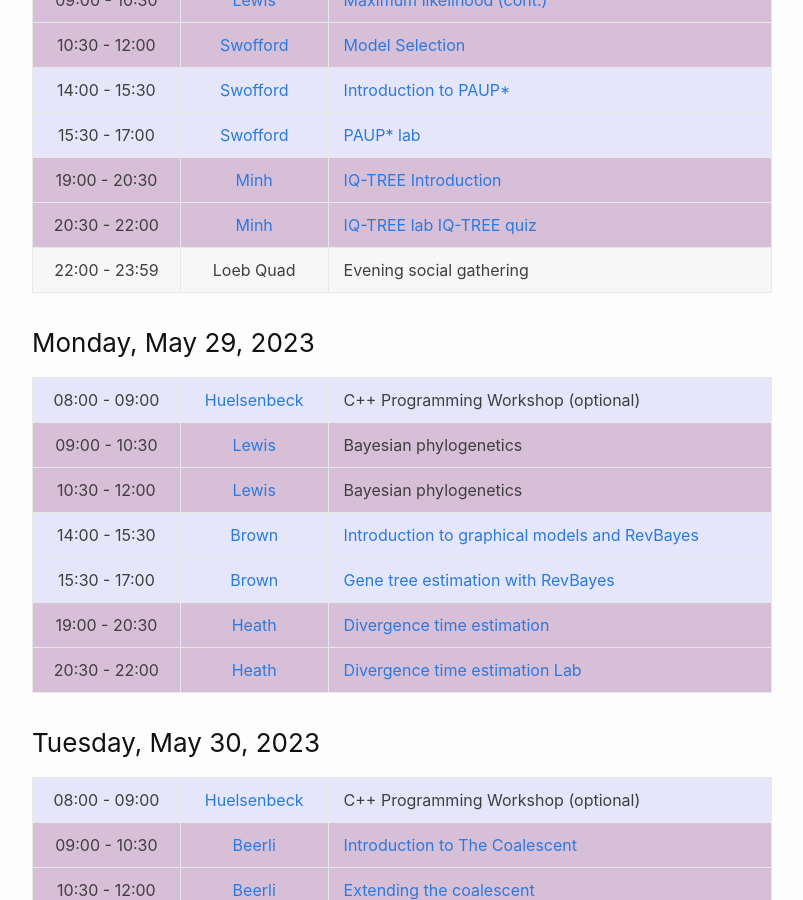
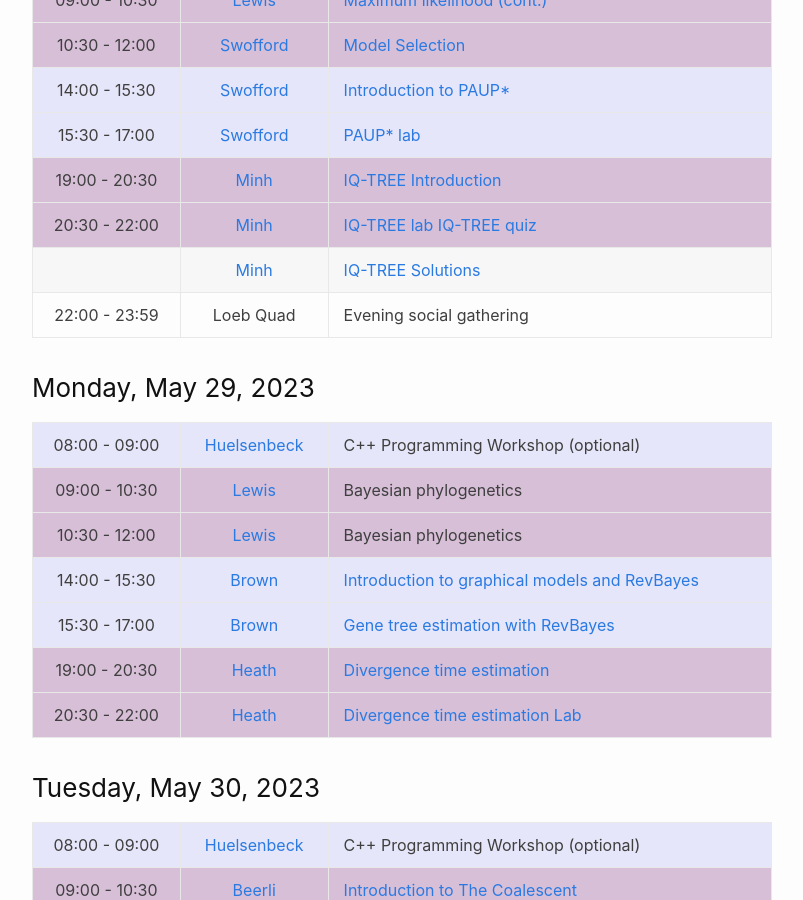
Before and after one commit to molevolworkshop/molevolworkshop.github.io, a Jekyll site: the page built from schedule.md, in a window 1280 px wide and 900 px high, scrolled down 1166 px. Shown: the whole window, without its empty margins (238-1041 px from the left). Built offline with Jekyll 4.4.1, drawn with Linux system fonts in a browser that asks for light colours.

Commit message:
Minh's solutions

```diff
--- a/schedule.md
+++ b/schedule.md
@@ -45,6 +45,7 @@
  15:30 - 17:00 | [Swofford](/faculty-swofford/)       | [PAUP* lab](/faculty/swofford/pdf/modsel-sim-tutorial.html)
  19:00 - 20:30 | [Minh](/faculty-minh/)               | [IQ-TREE Introduction]({{ site.baseurl }}/faculty/bui/pdf/MOLE2023-IQ-TREE.pdf)
  20:30 - 22:00 | [Minh](/faculty-minh/)               | [IQ-TREE lab](http://www.iqtree.org/workshop/molevol2023) [IQ-TREE quiz](https://docs.google.com/forms/d/e/1FAIpQLScOaOwUZMof9GxTVzE0zDoqr9xWNUWRtNHUmQgZExU2hIEi0w/formResponse)
+               | [Minh](/faculty-minh/)               | [IQ-TREE Solutions]({{ site.baseurl }}/faculty/bui/pdf/MOLE2023-Tutorial.pdf)
  22:00 - 23:59 | Loeb Quad                            | Evening social gathering
 {:.daily-schedule-cpp}
 
```
